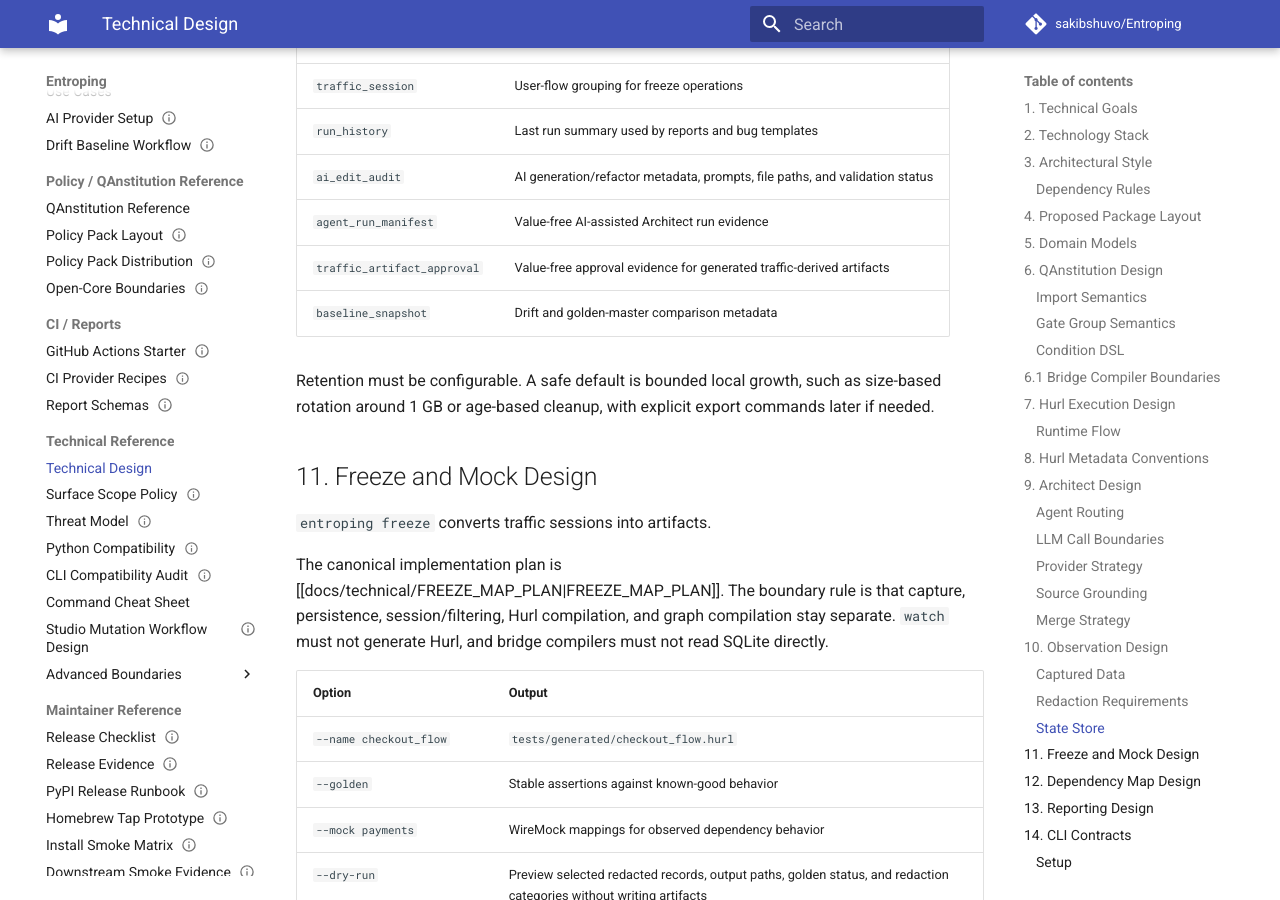
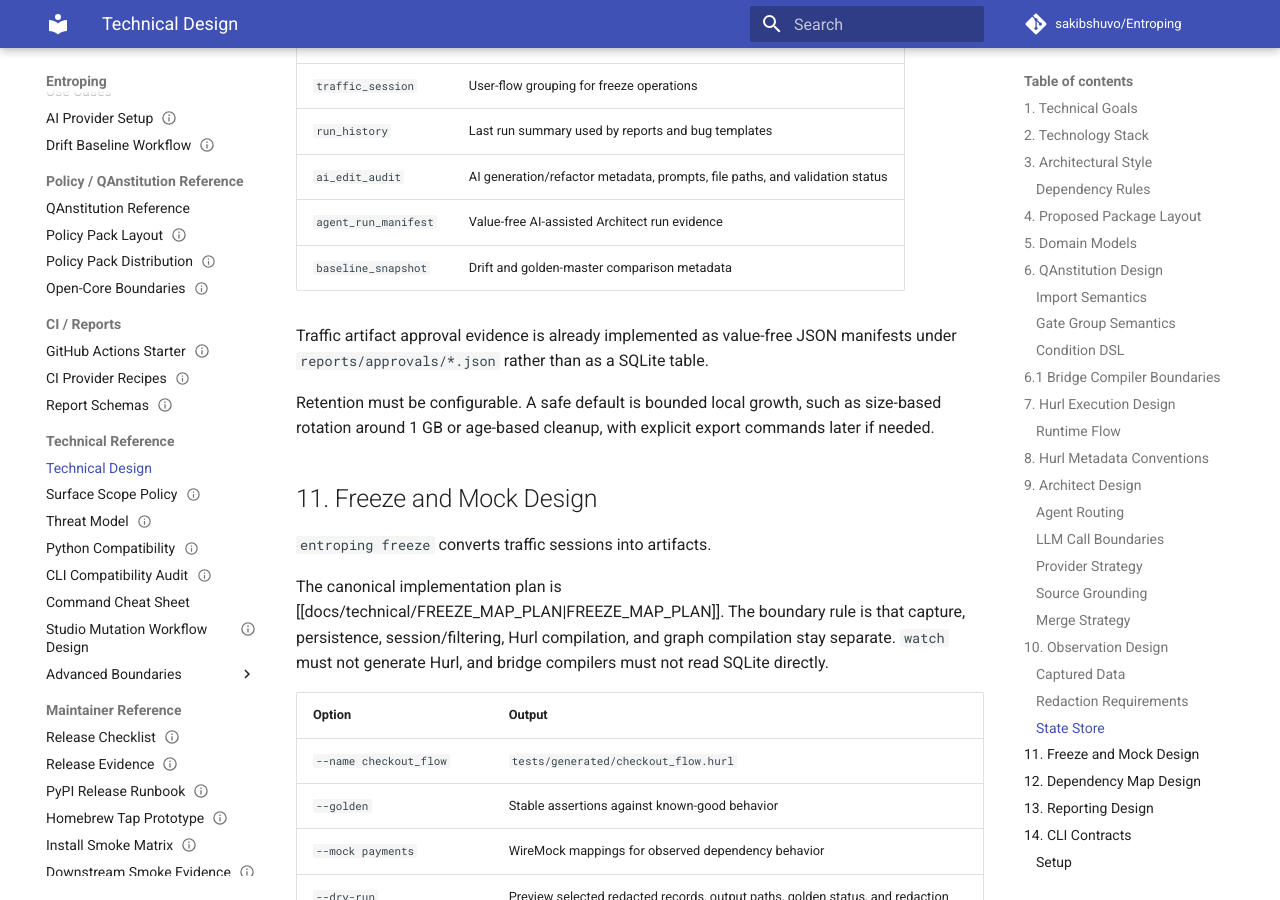
Before and after one commit to sakibshuvo/Entroping, an MkDocs documentation site: the page built from docs/technical/TDS.md, in a window 1280 px wide and 900 px high, scrolled down 17408 px. Built offline with MkDocs 1.6.1 and Material for MkDocs 9.7.7, drawn with Linux system fonts in a browser that asks for light colours; comment, search, counter and statistics services are not loaded.

Commit message:
docs(tds): mark traffic approval manifests implemented (#1280)

```diff
--- a/docs/technical/TDS.md
+++ b/docs/technical/TDS.md
@@ -658,8 +658,10 @@ Suggested future tables:
 | `run_history` | Last run summary used by reports and bug templates |
 | `ai_edit_audit` | AI generation/refactor metadata, prompts, file paths, and validation status |
 | `agent_run_manifest` | Value-free AI-assisted Architect run evidence |
-| `traffic_artifact_approval` | Value-free approval evidence for generated traffic-derived artifacts |
 | `baseline_snapshot` | Drift and golden-master comparison metadata |
+
+Traffic artifact approval evidence is already implemented as value-free JSON
+manifests under `reports/approvals/*.json` rather than as a SQLite table.
 
 Retention must be configurable. A safe default is bounded local growth, such as size-based rotation around 1 GB or age-based cleanup, with explicit export commands later if needed.
 
```
